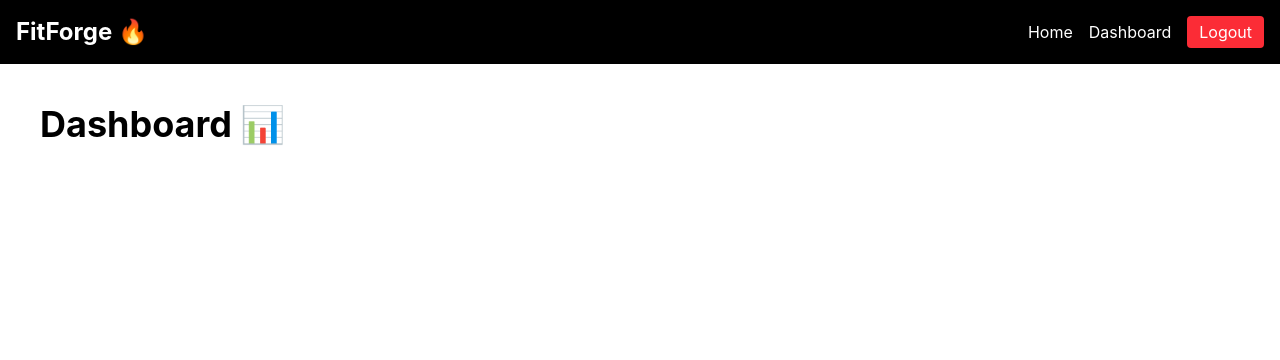
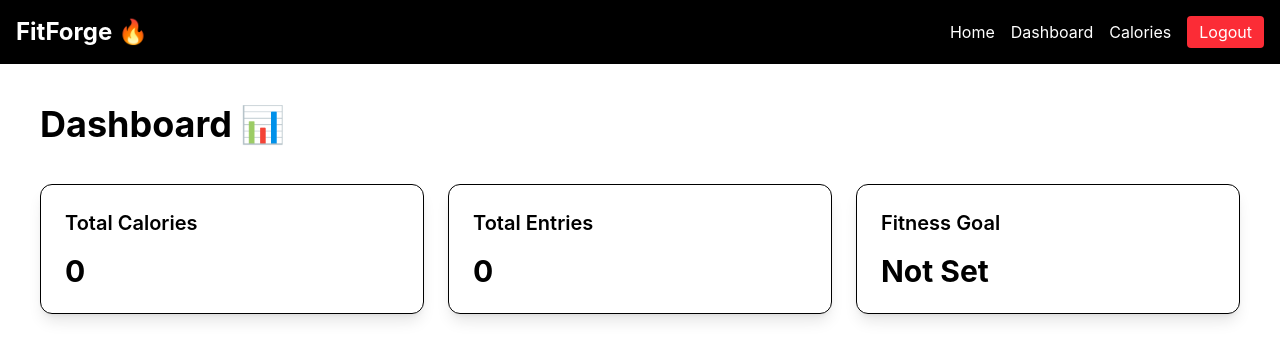
Before and after one commit to shivamg829/FitForge, a React app in the folder frontend/: page /dashboard in a window 1280 px wide. Shown: the top 360 px of the page. Built offline with nearby package versions, Linux system fonts and the light colour scheme; no server answers; sample sign-in values are in the browser's storage; the HTML template or start-up script is replaced by a standard one.

Commit message:
Built calories tracker UI and dashboard analytics

```diff
--- a/frontend/src/App.jsx
+++ b/frontend/src/App.jsx
@@ -6,7 +6,7 @@ import Home from "./pages/Home";
 import Login from "./pages/Login";
 import Register from "./pages/Register";
 import Dashboard from "./pages/Dashboard";
-
+import Calories from "./pages/Calories";
 import ProtectedRoute from "./routes/ProtectedRoute";
 
 function App() {
@@ -29,6 +29,14 @@ function App() {
             </ProtectedRoute>
           }
         />
+        <Route
+          path="/calories"
+          element={
+            <ProtectedRoute>
+              <Calories />
+            </ProtectedRoute>
+          }
+        />
       </Routes>
     </BrowserRouter>
   );
--- a/frontend/src/components/Navbar.jsx
+++ b/frontend/src/components/Navbar.jsx
@@ -1,26 +1,19 @@
 import { Link } from "react-router-dom";
 
 const Navbar = () => {
-
   const token = localStorage.getItem("token");
 
   const logout = () => {
-
     localStorage.removeItem("token");
 
     window.location.reload();
   };
 
   return (
-
     <nav className="bg-black text-white p-4 flex justify-between">
-
-      <h1 className="text-2xl font-bold">
-        FitForge 🔥
-      </h1>
+      <h1 className="text-2xl font-bold">FitForge 🔥</h1>
 
       <div className="flex gap-4 items-center">
-
         <Link to="/">Home</Link>
 
         {!token ? (
@@ -31,21 +24,14 @@ const Navbar = () => {
           </>
         ) : (
           <>
-            <Link to="/dashboard">
-              Dashboard
-            </Link>
-
-            <button
-              onClick={logout}
-              className="bg-red-500 px-3 py-1 rounded"
-            >
+            <Link to="/dashboard">Dashboard</Link>
+            <Link to="/calories">Calories</Link>
+            <button onClick={logout} className="bg-red-500 px-3 py-1 rounded">
               Logout
             </button>
           </>
         )}
-
       </div>
-
     </nav>
   );
 };
--- /dev/null
+++ b/frontend/src/pages/Calories.jsx
@@ -0,0 +1,121 @@
+import { useEffect, useState } from "react";
+
+import API from "../services/api";
+
+const Calories = () => {
+  const [food, setFood] = useState("");
+
+  const [calories, setCalories] = useState("");
+
+  const [entries, setEntries] = useState([]);
+
+  // FETCH CALORIES
+  const fetchCalories = async () => {
+    try {
+      const res = await API.get("/calories");
+
+      setEntries(res.data);
+    } catch (error) {
+      console.log(error);
+    }
+  };
+
+  useEffect(() => {
+    fetchCalories();
+  }, []);
+
+  // ADD CALORIES
+  const handleSubmit = async (e) => {
+    e.preventDefault();
+
+    try {
+      const res = await API.post("/calories", {
+        food,
+        calories,
+      });
+
+      setEntries([res.data, ...entries]);
+
+      setFood("");
+      setCalories("");
+    } catch (error) {
+      console.log(error);
+    }
+  };
+
+  // DELETE ENTRY
+  const deleteEntry = async (id) => {
+    try {
+      await API.delete(`/calories/${id}`);
+
+      setEntries(entries.filter((item) => item._id !== id));
+    } catch (error) {
+      console.log(error);
+    }
+  };
+
+  // TOTAL CALORIES
+  const totalCalories = entries.reduce(
+    (acc, item) => acc + item.calories,
+
+    0,
+  );
+
+  return (
+    <div className="p-10">
+      <h1 className="text-4xl font-bold mb-8">Calories Tracker 🍎</h1>
+
+      {/* FORM */}
+
+      <form onSubmit={handleSubmit} className="flex gap-4 mb-10">
+        <input
+          type="text"
+          placeholder="Food Name"
+          value={food}
+          onChange={(e) => setFood(e.target.value)}
+          className="border p-3 rounded w-64"
+        />
+
+        <input
+          type="number"
+          placeholder="Calories"
+          value={calories}
+          onChange={(e) => setCalories(e.target.value)}
+          className="border p-3 rounded w-40"
+        />
+
+        <button className="bg-black text-white px-6 rounded">Add</button>
+      </form>
+
+      {/* SUMMARY */}
+
+      <div className="mb-8">
+        <h2 className="text-2xl font-semibold">
+          Total Calories:
+          <span className="ml-2">{totalCalories}</span>
+        </h2>
+      </div>
+
+      {/* ENTRIES */}
+
+      <div className="grid md:grid-cols-3 gap-6">
+        {entries.map((item) => (
+          <div key={item._id} className="shadow-lg rounded-xl p-5 border">
+            <h2 className="text-2xl font-bold">{item.food}</h2>
+
+            <p className="mt-2 text-lg">{item.calories} Calories</p>
+
+            <button
+              onClick={() => deleteEntry(item._id)}
+              className="bg-red-500 text-white px-4 py-2 rounded mt-4"
+            >
+              Delete
+            </button>
+          </div>
+        ))}
+      </div>
+    </div>
+  );
+};
+
+export default Calories;
--- a/frontend/src/pages/Dashboard.jsx
+++ b/frontend/src/pages/Dashboard.jsx
@@ -3,33 +3,111 @@ import { useEffect, useState } from "react";
 import API from "../services/api";
 
 const Dashboard = () => {
+
   const [user, setUser] = useState(null);
 
+  const [calories, setCalories] = useState([]);
+
   useEffect(() => {
-    const fetchProfile = async () => {
+
+    const fetchData = async () => {
+
       try {
-        const res = await API.get("/auth/profile");
 
-        setUser(res.data);
-      } catch (error) {
+        const profileRes = await API.get(
+          "/auth/profile"
+        );
+
+        setUser(profileRes.data);
+
+        const caloriesRes = await API.get(
+          "/calories"
+        );
+
+        setCalories(caloriesRes.data);
+
+      } catch(error){
+
         console.log(error);
       }
     };
 
-    fetchProfile();
+    fetchData();
+
   }, []);
 
+  const totalCalories = calories.reduce(
+
+    (acc, item) => acc + item.calories,
+
+    0
+  );
+
   return (
+
     <div className="p-10">
-      <h1 className="text-4xl font-bold">Dashboard 📊</h1>
+
+      <h1 className="text-4xl font-bold">
+        Dashboard 📊
+      </h1>
 
       {user && (
+
         <div className="mt-6">
-          <h2 className="text-2xl font-semibold">Welcome, {user.name}</h2>
 
-          <p className="mt-2">Email: {user.email}</p>
+          <h2 className="text-2xl font-semibold">
+            Welcome, {user.name}
+          </h2>
+
+          <p className="mt-2">
+            {user.email}
+          </p>
+
         </div>
       )}
+
+      {/* STATS */}
+
+      <div className="grid md:grid-cols-3 gap-6 mt-10">
+
+        <div className="shadow-lg rounded-xl p-6 border">
+
+          <h2 className="text-xl font-semibold">
+            Total Calories
+          </h2>
+
+          <p className="text-3xl font-bold mt-4">
+            {totalCalories}
+          </p>
+
+        </div>
+
+        <div className="shadow-lg rounded-xl p-6 border">
+
+          <h2 className="text-xl font-semibold">
+            Total Entries
+          </h2>
+
+          <p className="text-3xl font-bold mt-4">
+            {calories.length}
+          </p>
+
+        </div>
+
+        <div className="shadow-lg rounded-xl p-6 border">
+
+          <h2 className="text-xl font-semibold">
+            Fitness Goal
+          </h2>
+
+          <p className="text-3xl font-bold mt-4">
+            {user?.goal || "Not Set"}
+          </p>
+
+        </div>
+
+      </div>
+
     </div>
   );
 };
```
